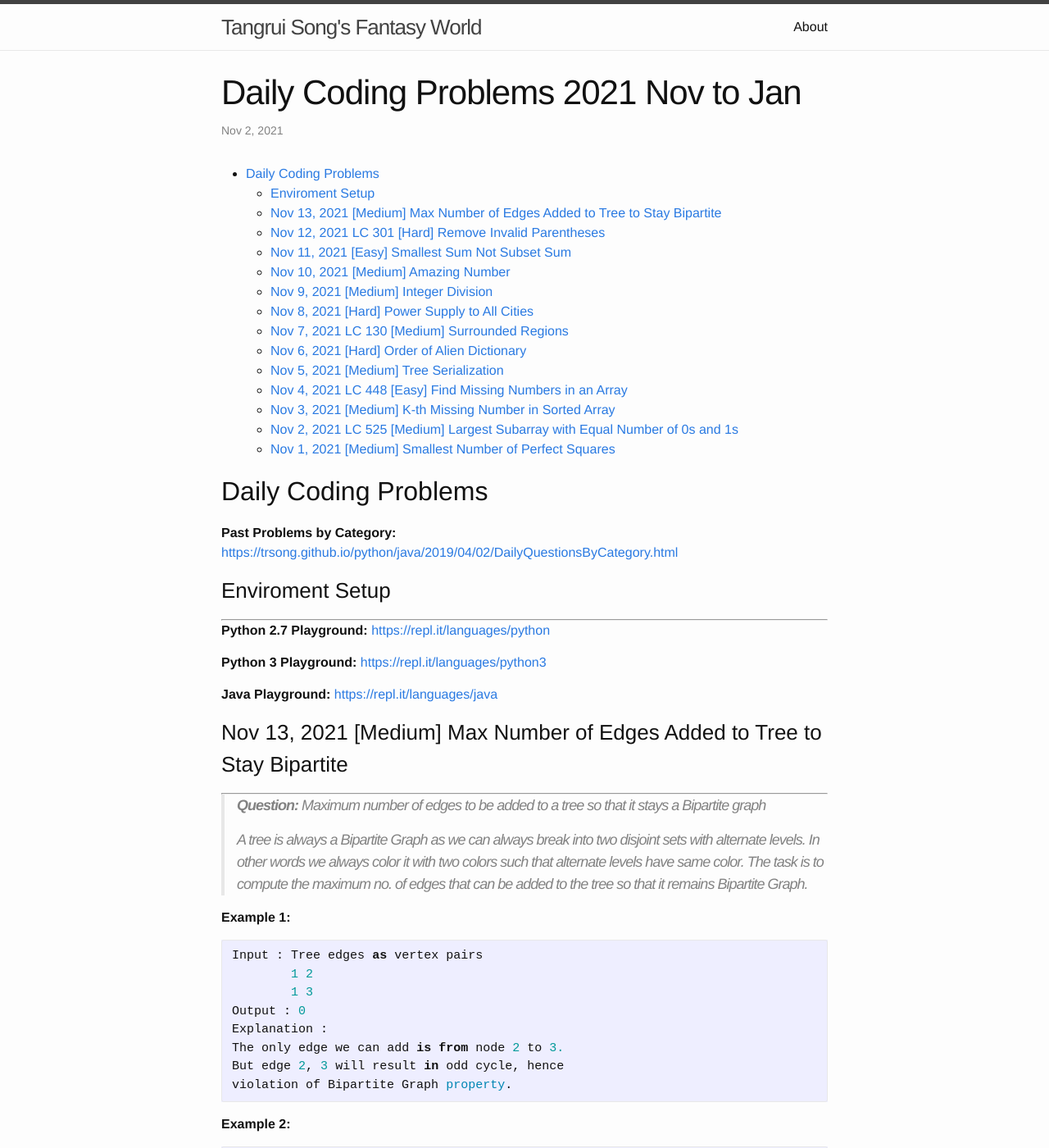
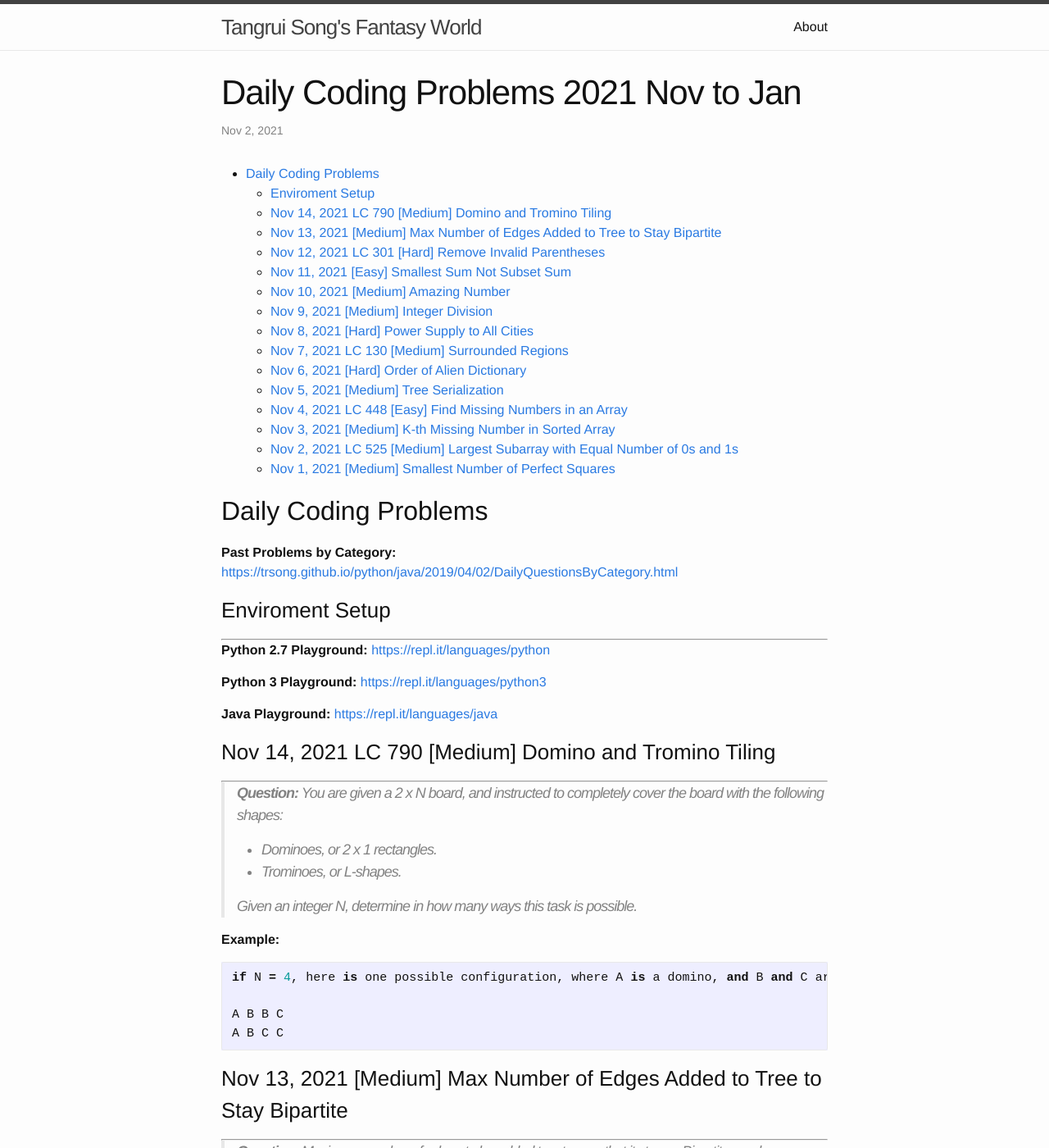
Before and after one commit to trsong/trsong.github.io, a Jekyll site: the page built from _posts/2021-11-01-DailyQuestionsNov.md, in a window 1280 px wide and 1400 px high. Shown: the whole window at 82% size. Built offline with Jekyll 4.4.1, drawn with Linux system fonts in a browser that asks for light colours.

Commit message:
Add Nov 14 question

````diff
--- a/_posts/2021-11-01-DailyQuestionsNov.md
+++ b/_posts/2021-11-01-DailyQuestionsNov.md
@@ -20,6 +20,22 @@ categories: Python/Java
 
 **Java Playground:** [https://repl.it/languages/java](https://repl.it/languages/java)
 
+### Nov 14, 2021 LC 790 \[Medium\] Domino and Tromino Tiling
+---
+> **Question:**  You are given a 2 x N board, and instructed to completely cover the board with the following shapes:
+>
+> - Dominoes, or 2 x 1 rectangles.
+> - Trominoes, or L-shapes.
+>
+> Given an integer N, determine in how many ways this task is possible.
+
+**Example:**
+```py
+if N = 4, here is one possible configuration, where A is a domino, and B and C are trominoes.
+
+A B B C
+A B C C
+```
 
 ### Nov 13, 2021 \[Medium\] Max Number of Edges Added to Tree to Stay Bipartite
 ---
````
